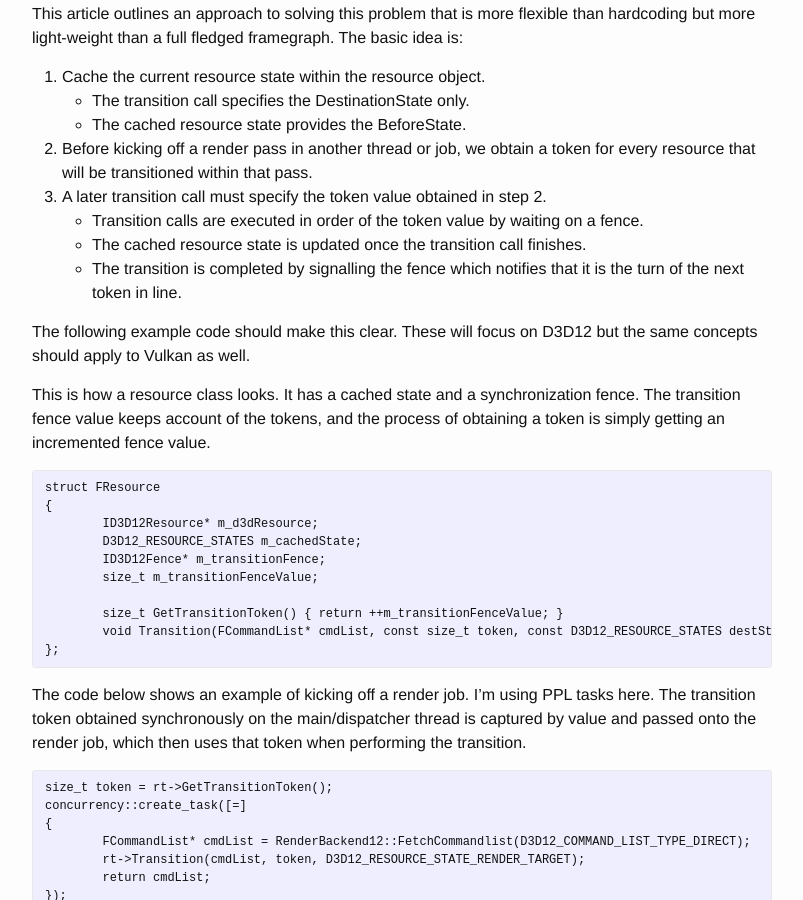
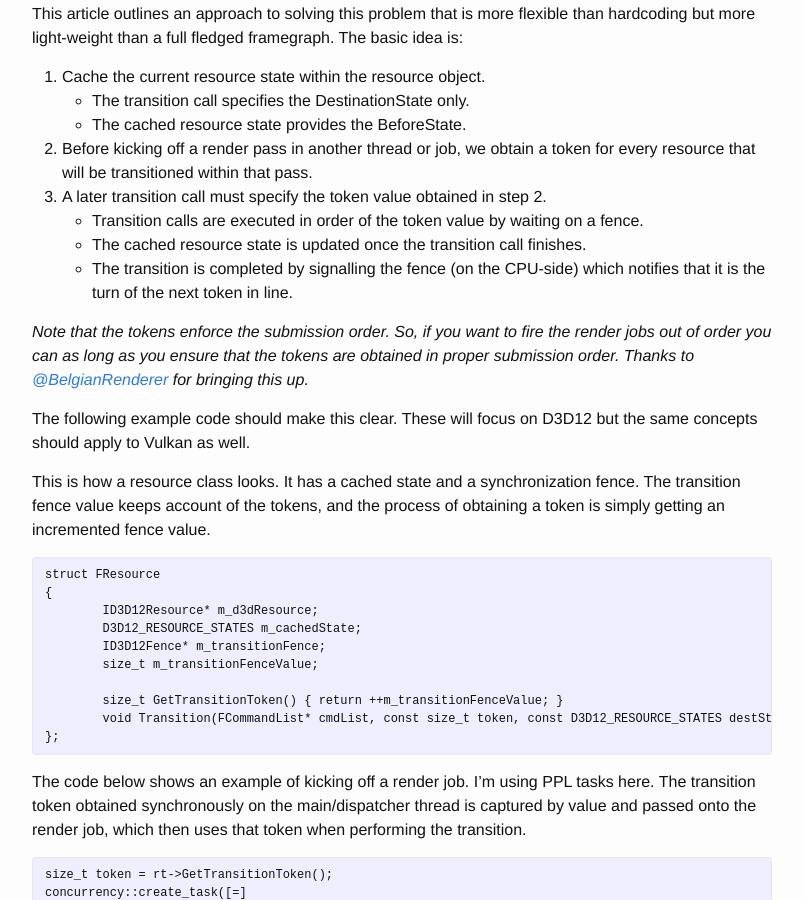
Before and after one commit to SakibSaikia/SakibSaikia.github.io, a Jekyll site: the page built from _posts/2021-09-16-A-Token-Based-Approach-To-Ordering-Transitions.markdown, in a window 1280 px wide and 900 px high, scrolled down 501 px. Shown: the whole window, without its empty margins (238-1041 px from the left). Built offline with Jekyll 4.4.1, drawn with Linux system fonts in a browser that asks for light colours; comment, search, counter and statistics services are not loaded.

Commit message:
Comment about Out of Order jobs

```diff
--- a/_posts/2021-09-16-A-Token-Based-Approach-To-Ordering-Transitions.markdown
+++ b/_posts/2021-09-16-A-Token-Based-Approach-To-Ordering-Transitions.markdown
@@ -21,7 +21,9 @@ This article outlines an approach to solving this problem that is more flexible
 3. A later transition call must specify the token value obtained in step 2.
 - Transition calls are executed in order of the token value by waiting on a fence.
 - The cached resource state is updated once the transition call finishes.
-- The transition is completed by signalling the fence which notifies that it is the turn of the next token in line.
+- The transition is completed by signalling the fence (on the CPU-side) which notifies that it is the turn of the next token in line.
+
+_Note that the tokens enforce the submission order. So, if you want to fire the render jobs out of order you can as long as you ensure that the tokens are obtained in proper submission order. Thanks to [@BelgianRenderer](https://twitter.com/BelgianRenderer) for bringing this up._
 
 The following example code should make this clear. These will focus on D3D12 but the same concepts should apply to Vulkan as well.
 
```
